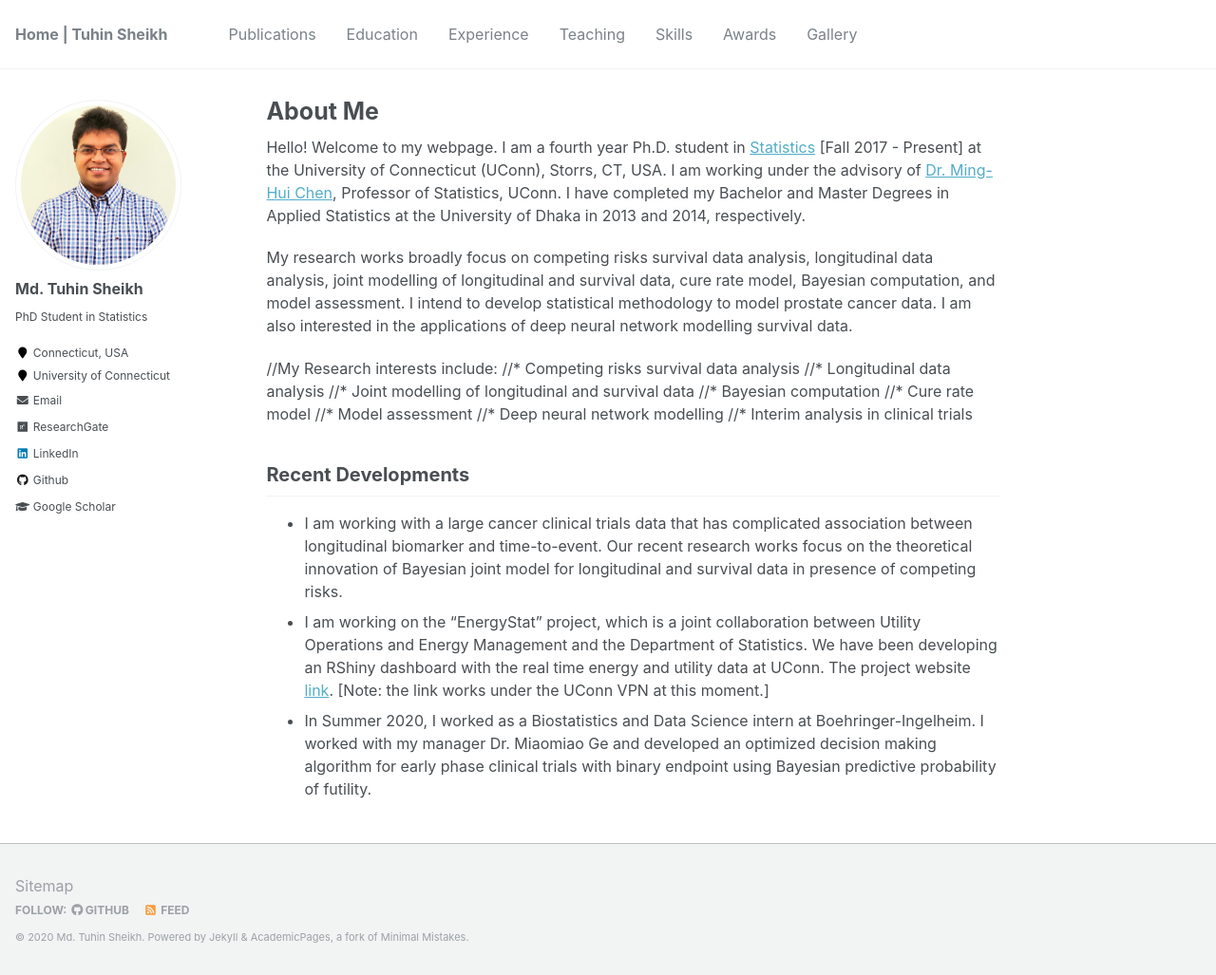
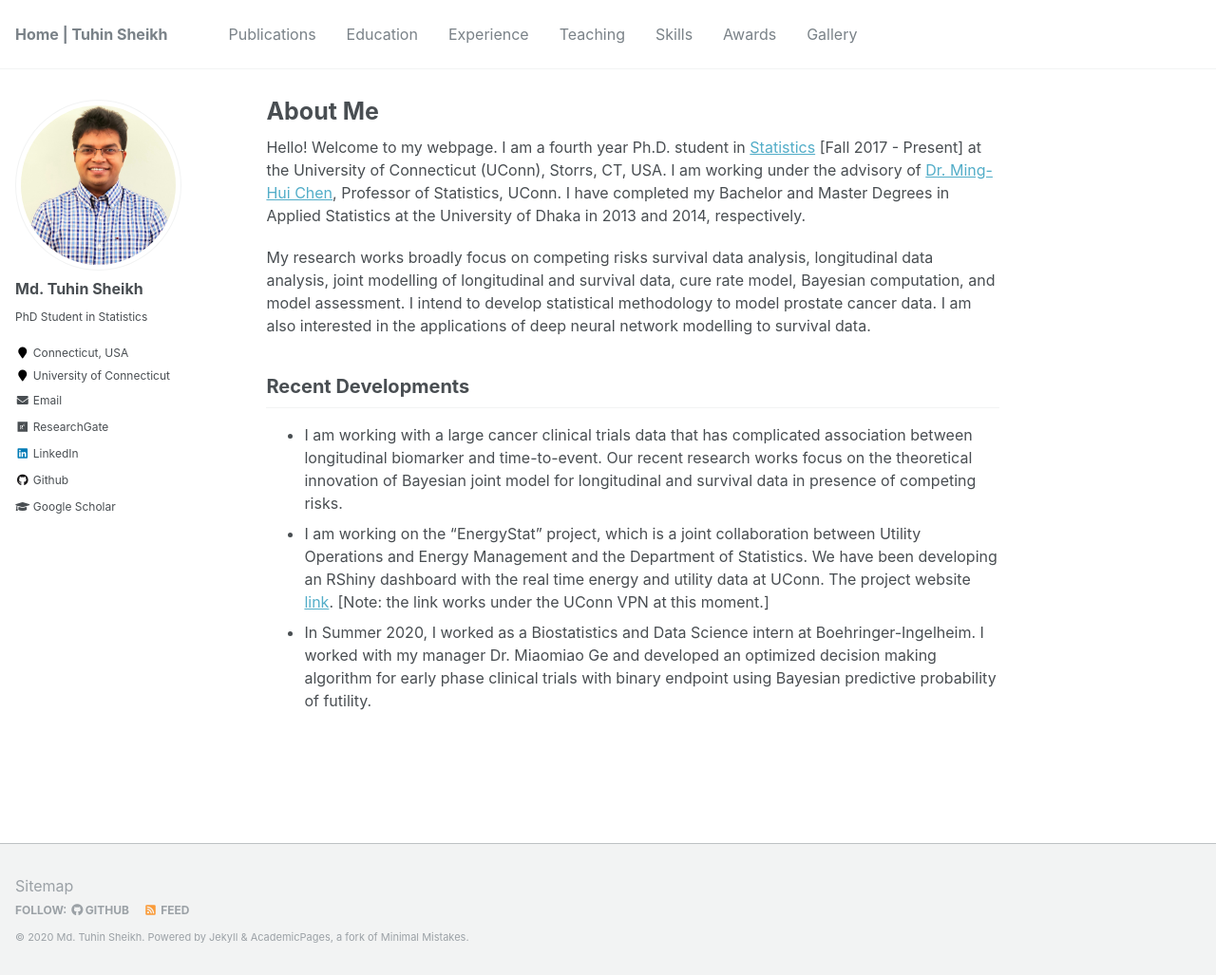
Before and after one commit to mdtuhinsheikh/mdtuhinsheikh.github.io, a Jekyll site: the page built from _pages/about.md, in a window 1280 px wide and 1027 px high. Shown: the whole window at 95% size. Built offline with Jekyll 4.4.1, drawn with Linux system fonts in a browser that asks for light colours.

Commit message:
Update about.md

```diff
--- a/_pages/about.md
+++ b/_pages/about.md
@@ -9,17 +9,8 @@ redirect_from:
 ---
 Hello! Welcome to my webpage. I am a fourth year Ph.D. student in [Statistics](https://stat.uconn.edu/) [Fall 2017 - Present] at the University of Connecticut (UConn), Storrs, CT, USA. I am working under the advisory of [Dr. Ming-Hui Chen](http://merlot.stat.uconn.edu/~mhchen/), Professor of Statistics, UConn. I have completed my Bachelor and Master Degrees in Applied Statistics at the University of Dhaka in 2013 and 2014, respectively.
 
-My research works broadly focus on competing risks survival data analysis, longitudinal data analysis, joint modelling of longitudinal and survival data, cure rate model, Bayesian computation, and model assessment. I intend to develop statistical methodology to model prostate cancer data. I am also interested in the applications of deep neural network modelling survival data.
+My research works broadly focus on competing risks survival data analysis, longitudinal data analysis, joint modelling of longitudinal and survival data, cure rate model, Bayesian computation, and model assessment. I intend to develop statistical methodology to model prostate cancer data. I am also interested in the applications of deep neural network modelling to survival data.
 
-//My Research interests include:
-//* Competing risks survival data analysis
-//* Longitudinal data analysis
-//* Joint modelling of longitudinal and survival data
-//* Bayesian computation
-//* Cure rate model
-//* Model assessment
-//* Deep neural network modelling
-//* Interim analysis in clinical trials
 
 ## Recent Developments
 * I am working with a large cancer clinical trials data that has complicated association between longitudinal biomarker and time-to-event. Our recent research works focus on the theoretical innovation of Bayesian joint model for longitudinal and survival data in presence of competing risks.
```
